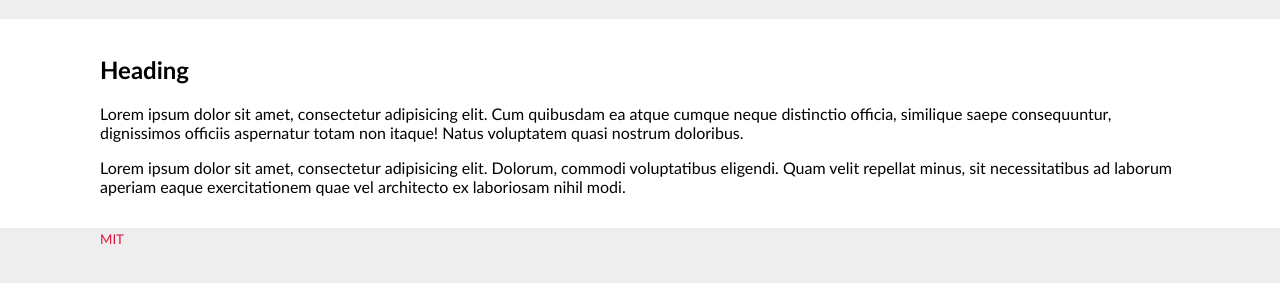
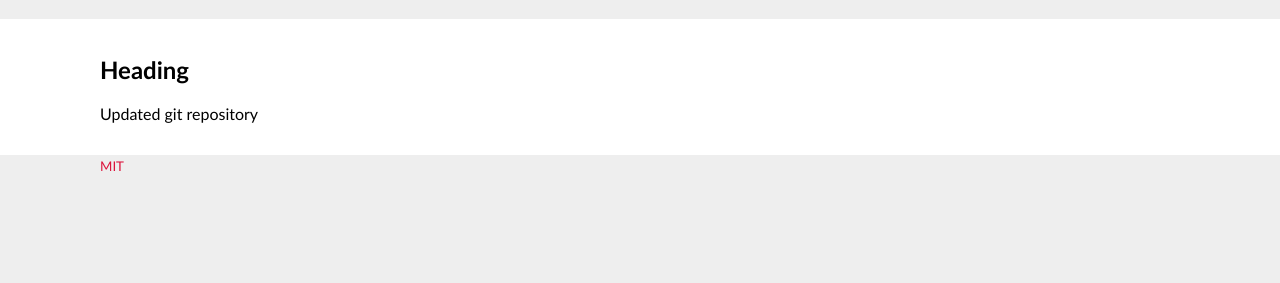
Before and after one commit to blizn/git-cli-test, a plain HTML site: page index.html in a window 1280 px wide. Shown: the part 63-346 px from the top of the page. Drawn offline with Linux system fonts and the light colour scheme.

Commit message:
changed content

```diff
--- a/index.html
+++ b/index.html
@@ -16,9 +16,7 @@
   <div class="wrapper">
     <div class="container">
       <h2>Heading</h2>
-      <p>Lorem ipsum dolor sit amet, consectetur adipisicing elit. Cum quibusdam ea atque cumque neque distinctio officia, similique saepe consequuntur, dignissimos officiis aspernatur totam non itaque! Natus voluptatem quasi nostrum doloribus.
-      </p>
-      <p>Lorem ipsum dolor sit amet, consectetur adipisicing elit. Dolorum, commodi voluptatibus eligendi. Quam velit repellat minus, sit necessitatibus ad laborum aperiam eaque exercitationem quae vel architecto ex laboriosam nihil modi.</p>
+      <p>Updated git repository</p>
     </div>
     <!-- .container-->
   </div>
```
